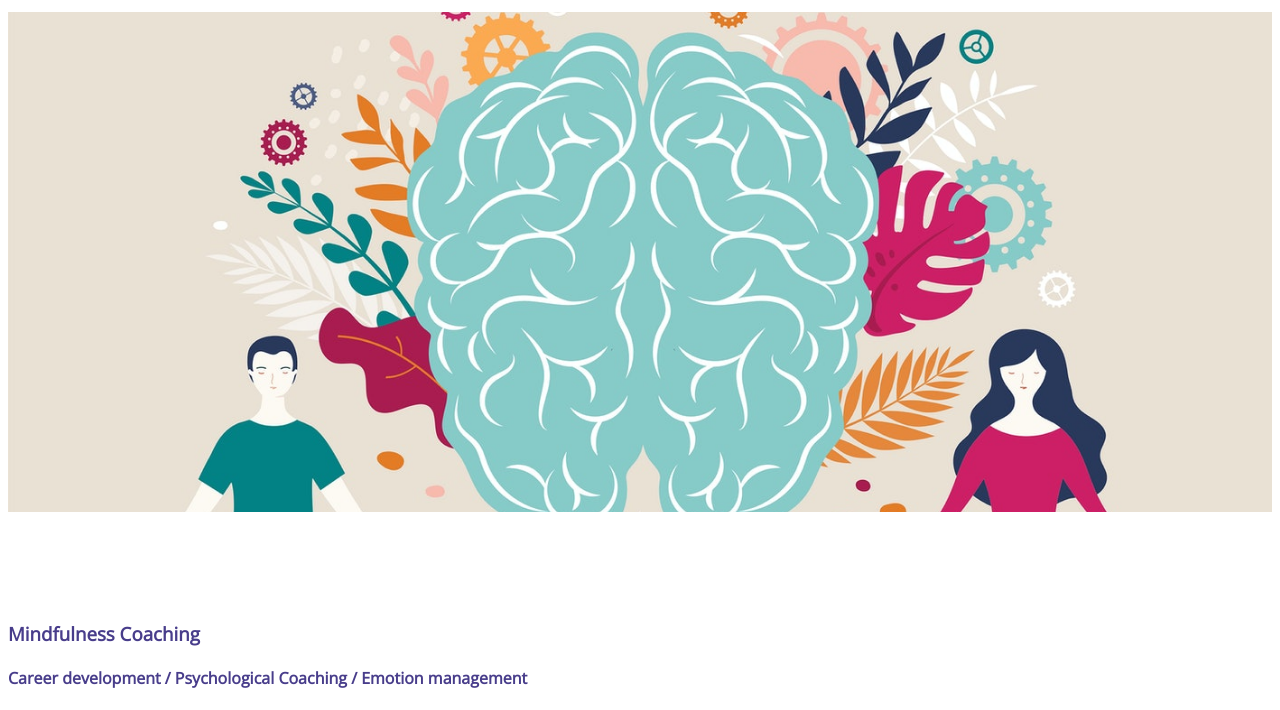
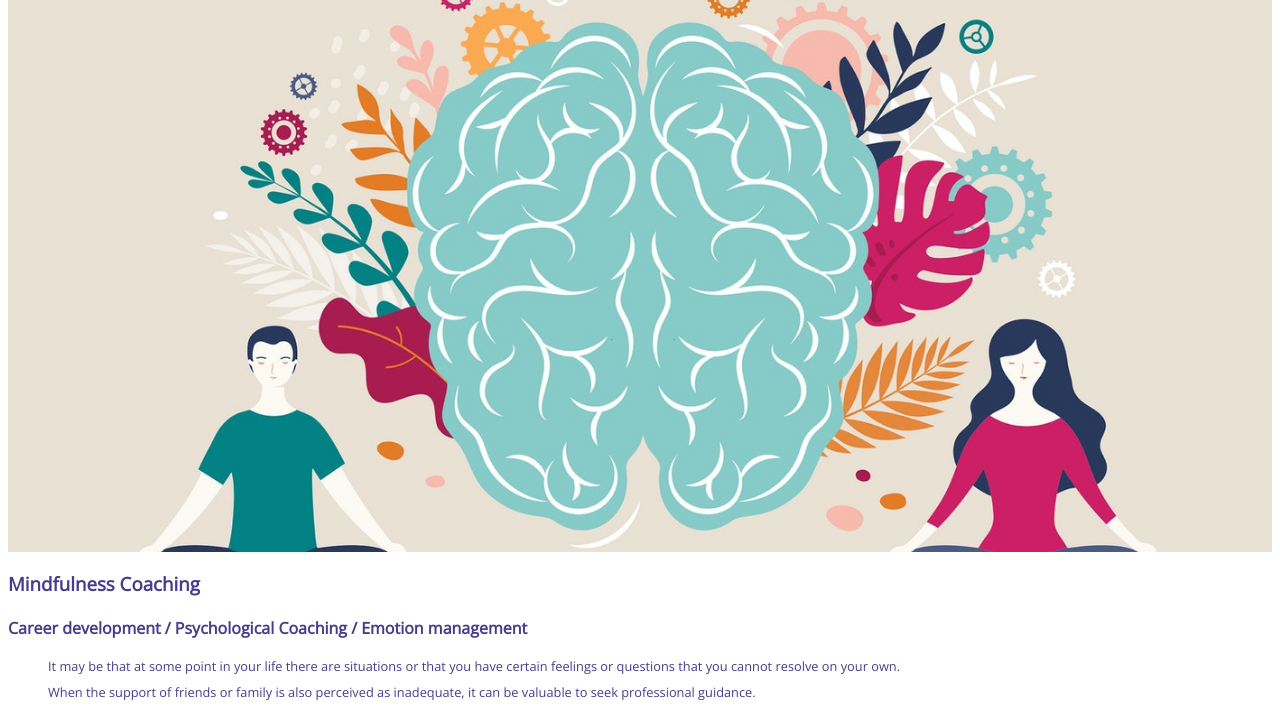
Before and after one commit to Befa79/NQCoaching, a plain HTML site: page index.html in a window 1280 px wide. Shown: the part 58-768 px from the top of the page. Drawn offline with nearby package versions, Linux system fonts and the light colour scheme.

Commit message:
initial commit

```diff
--- a/css/style.css
+++ b/css/style.css
@@ -25,26 +25,13 @@
 }
 
 #hero-image{
-    height: 500px;
+    height: 600px;
     width: 100%;
     background: url('../images/MindfulnessofBreath.jpg') no-repeat center center;
     background-size: cover;
     margin-top: 10px;
 }
 
-#hero-outer{
-    height:600px;
-    width: 100%;
-    overflow: hidden;
-    position: relative;
-}
-
-/*
-#cover-text h2, h3{
-    font-size:80%;
-    color:rgb(225, 238, 225);
-}
-*/
 #cover-text{
     font-size: 130%;
     font-family: 'Open Sans', sans-serif;
```
